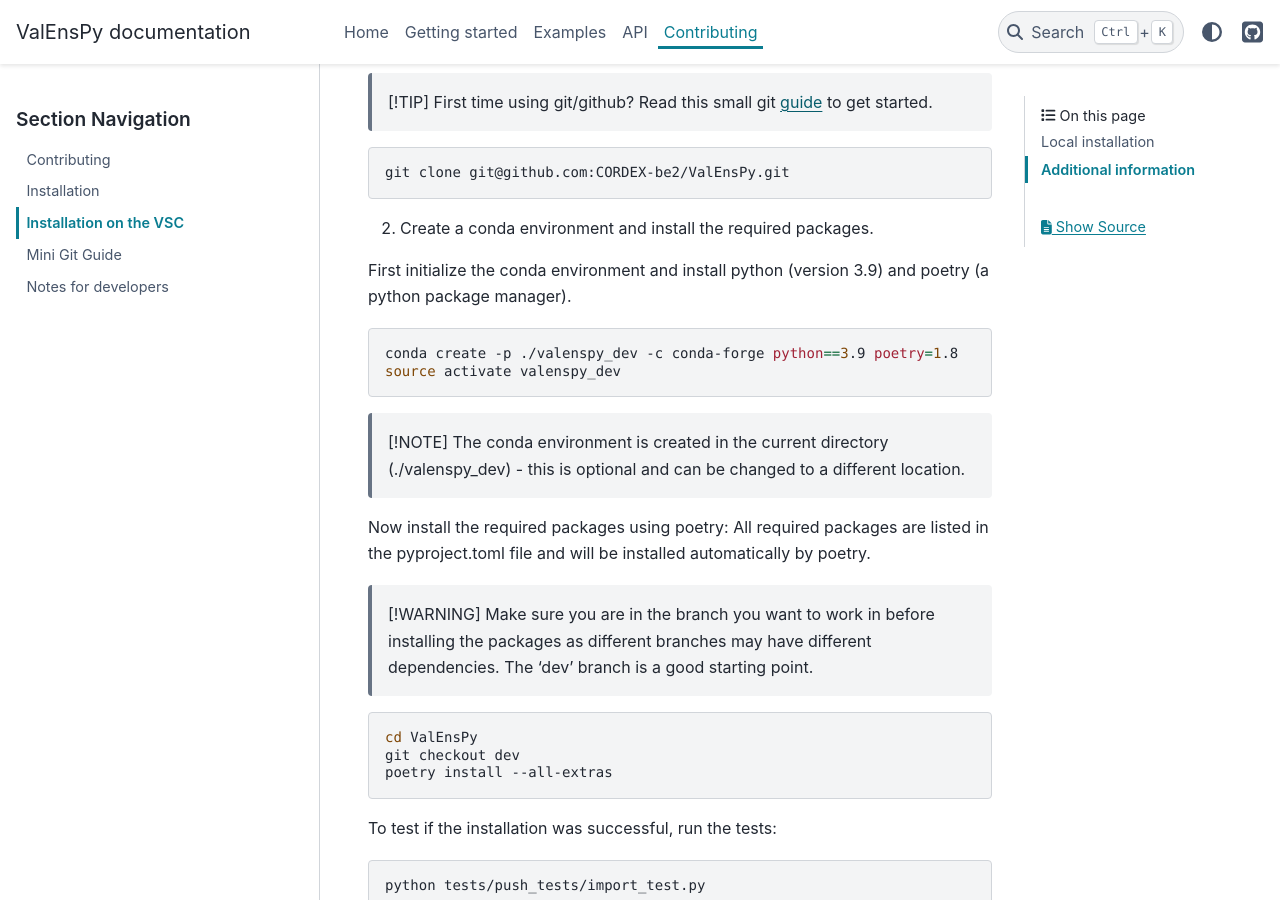
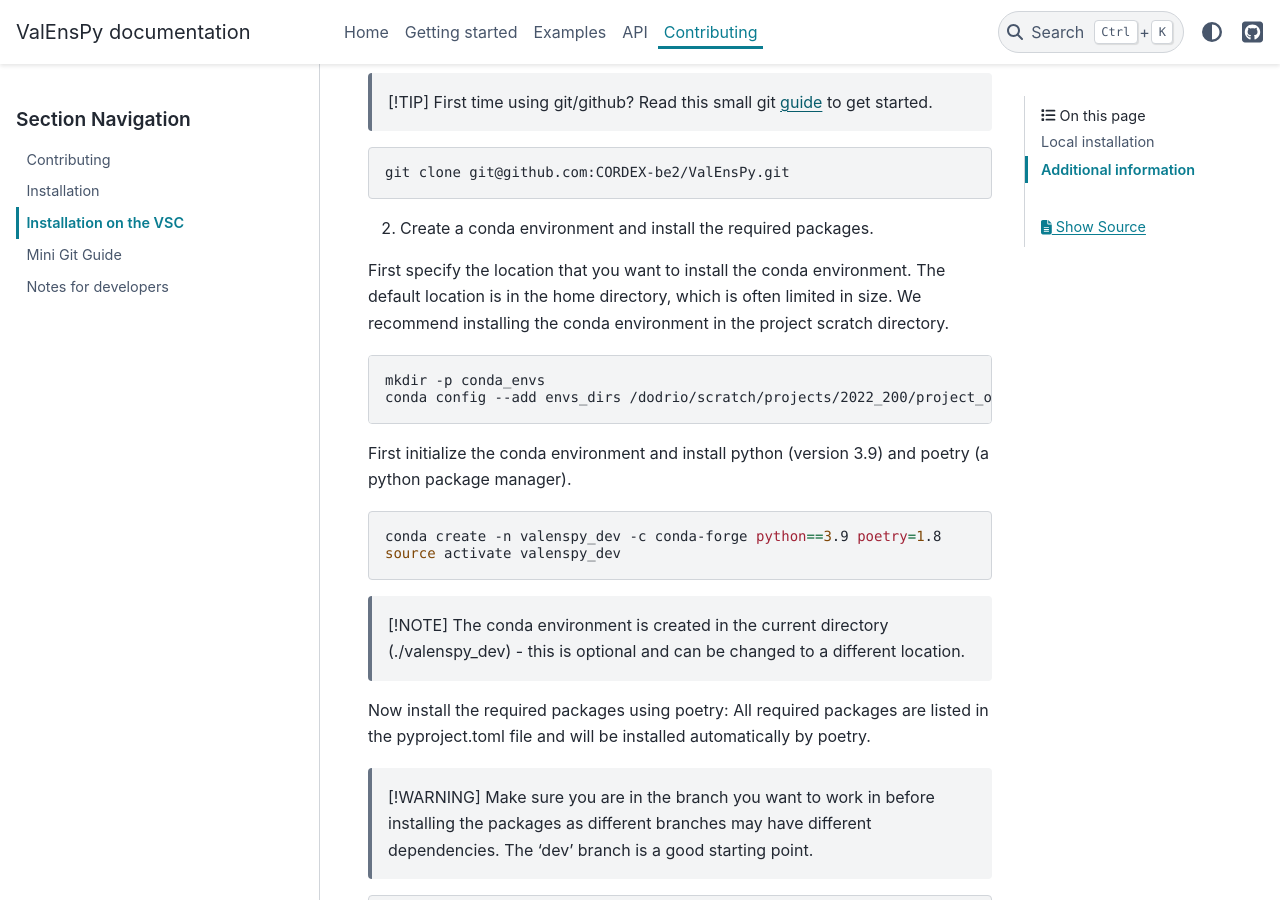
Before and after one commit to CORDEX-be2/ValEnsPy, a Sphinx documentation site: the page built from docs/contribution_pages/INSTALL_VSC.md, in a window 1280 px wide and 900 px high, scrolled down 1519 px. Built offline with Sphinx 7.4.7 and the PyData theme 0.15.4, drawn with Linux system fonts in a browser that asks for light colours; pages that are not in the unit, such as notebooks, are missing from menus.

Commit message:
Documentation (#76) - How to configure the location of  the conda env
* Fix typos

* configure conda env location

* Note callout format fix

* Remove note callout

---------

Co-authored-by: Inne Vanderkelen <inne.vanderkelen@vub.be>

````diff
--- a/docs/contribution_pages/INSTALL_VSC.md
+++ b/docs/contribution_pages/INSTALL_VSC.md
@@ -57,10 +57,18 @@
 
 2. Create a conda environment and install the required packages.
 
+First specify the location that you want to install the conda environment. The default location is in the home directory, which is often limited in size.
+We recommend installing the conda environment in the project scratch directory.
+
+```bash
+mkdir -p conda_envs
+conda config --add envs_dirs /dodrio/scratch/projects/2022_200/project_output/__INSTITUTE__/__VSC_USERNAME__/conda_envs
+```
+
 First initialize the conda environment and install python (version 3.9) and poetry (a python package manager).
 
 ```bash
-conda create -p ./valenspy_dev -c conda-forge python==3.9 poetry=1.8
+conda create -n valenspy_dev -c conda-forge python==3.9 poetry=1.8
 source activate valenspy_dev
 ```
 > [!NOTE]
--- a/docs/contribution_pages/dev_notes.rst
+++ b/docs/contribution_pages/dev_notes.rst
@@ -49,8 +49,8 @@
 -------------------------
 
 If you make code adaptations and introduce a new dependency (aka import a new package),
-you need to specify this in order for packaging. This is to make shure that all
-dependencies are campatible with each other.
+you need to specify this in order for packaging. This is to make sure that all
+dependencies are compatible with each other.
 
 If you introduce a new dependency, you must add it in the `deployment/dev_pipeline.sh` script
 under "Add dependencies to pyproject".
@@ -69,7 +69,7 @@
 If you added a dependency, that is not required for using the ValEnsPy package
 (i.g. Poetry -- for packaging, jupyter-lab -- for making examples, ...), you can
 add the dependencies in a seperated group. This is to make shure that if a user
-whants to install the package, these dependencies are not installed. But a developer
+wants to install the package, these dependencies are not installed. But a developer
 has the option to install them by
 
 .. code-block::
````
Also changed, not shown: docs/contribution_pages/INSTALL.md (+6 -1 lines).
